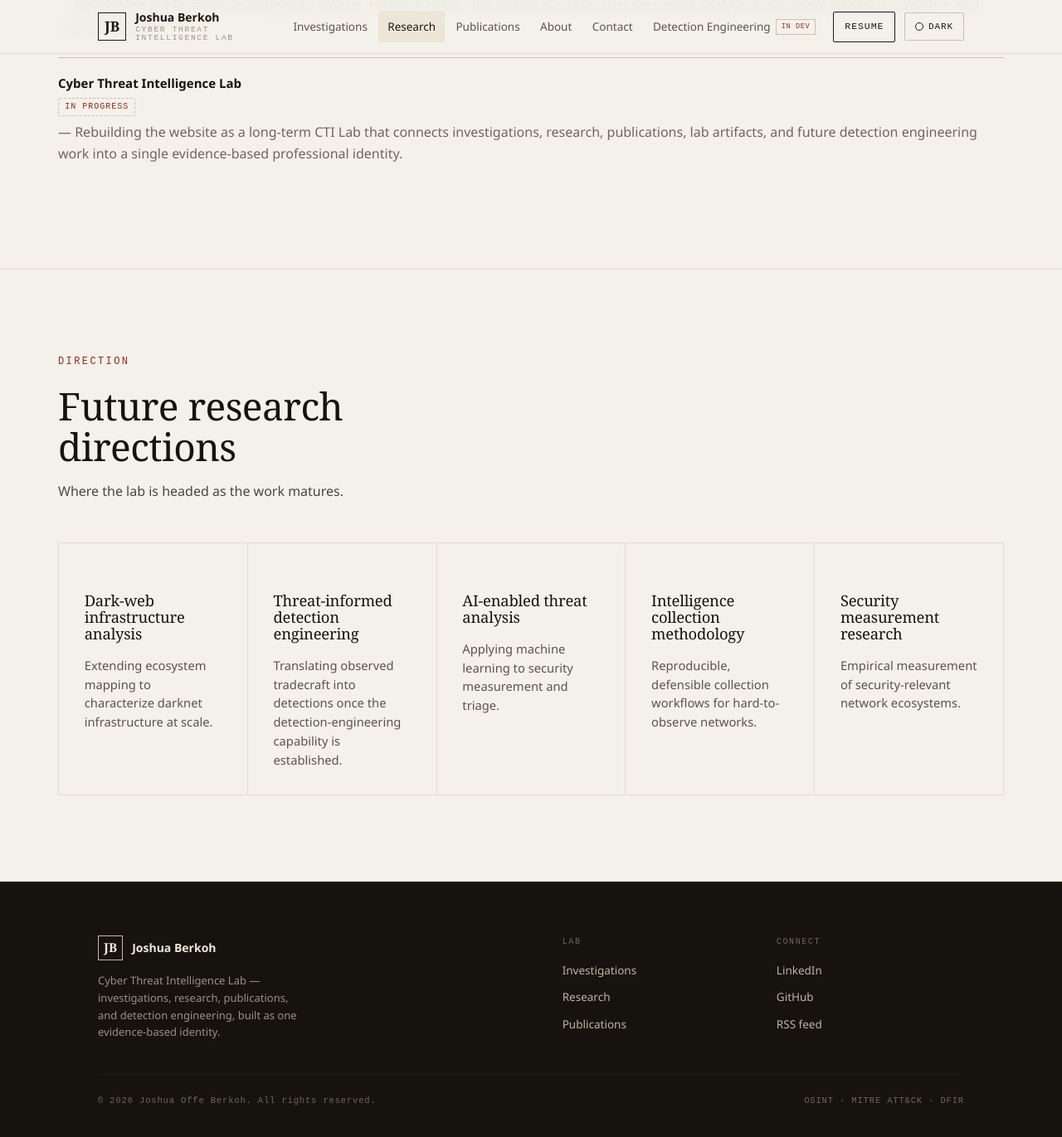
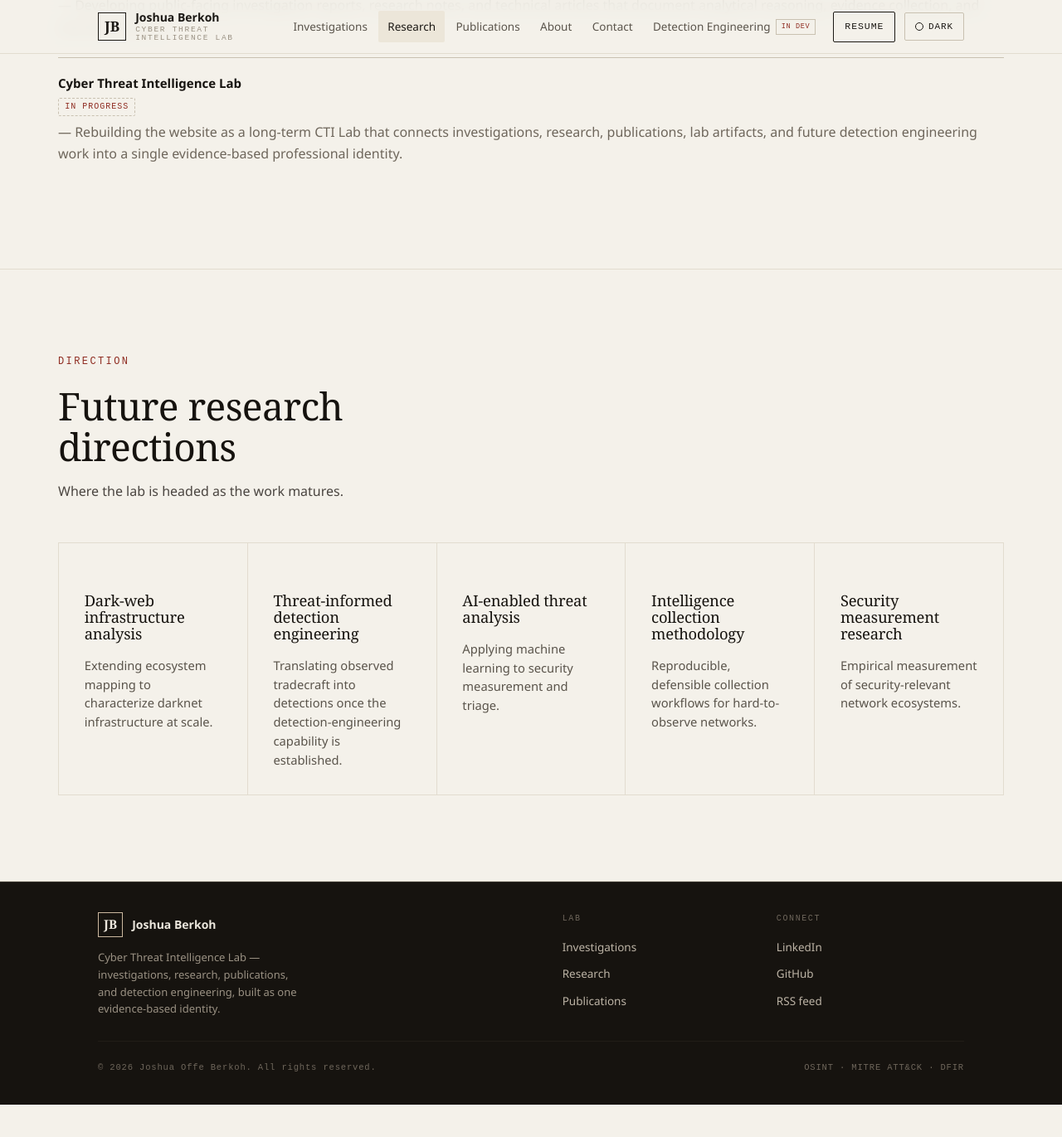
Before and after one commit to joshberk/joshberk.github.io, a Jekyll site: the page built from research.md, in a window 1280 px wide and 1400 px high, scrolled down 5268 px. Shown: the top 1371 px of the window at 83% size. Built offline with Jekyll 4.4.1, drawn with Linux system fonts in a browser that asks for light colours; after the commit the page ends 6600 px from its top, so only the background shows below that.

Commit message:
Fix dark-mode heading contrast and tighten report footer
Headings and strong text used the --ink surface token for their color, which
stays near-black in both themes and rendered black-on-black in night mode
(hero H1, capability titles, case titles, metadata, etc.). Point all text at
--text, which is identical in light mode and flips to light in dark mode.

Reduce the footer's heavy vertical padding so the dark band at the end of a
report is less of a black block.

Co-Authored-By: Claude Opus 4.8 <noreply@anthropic.com>

```diff
--- a/assets/css/style.scss
+++ b/assets/css/style.scss
@@ -437,7 +437,7 @@ header {
 .btn:hover { border-color: var(--text-strong); text-decoration: none; }
 .btn-primary {
   background: var(--ink);
-  border-color: var(--ink);
+  border-color: var(--text);
   color: var(--on-dark);
 }
 .btn-primary:hover {
@@ -453,7 +453,7 @@ header {
 [data-theme="dark"] .btn-primary:hover {
   background: var(--text-strong);
   border-color: var(--text-strong);
-  color: var(--ink);
+  color: var(--text);
 }
 .btn-outline { background: transparent; color: var(--text); }
 .btn-outline:hover { border-color: var(--text-strong); color: var(--text); }
@@ -544,7 +544,7 @@ header {
 .hero-copy h1 {
   margin: 0 0 1.6rem;
   font-size: clamp(2.4rem, 5.4vw, 4.25rem);
-  color: var(--ink);
+  color: var(--text);
 }
 .hero-description {
   max-width: 46ch;
@@ -664,7 +664,7 @@ header {
 .summary-card h3 {
   margin: 0.3rem 0 0;
   font-size: 1.4rem;
-  color: var(--ink);
+  color: var(--text);
 }
 .summary-card p {
   margin: 0;
@@ -741,7 +741,7 @@ header {
   font-size: clamp(1.5rem, 2.6vw, 2rem);
   line-height: 1.14;
 }
-.ic-title a { color: var(--ink); }
+.ic-title a { color: var(--text); }
 .ic-title a:hover { color: var(--accent); }
 .ic-desc {
   margin: 0;
@@ -763,7 +763,7 @@ header {
   font-weight: 500;
   font-size: 1.9rem;
   line-height: 1;
-  color: var(--ink);
+  color: var(--text);
 }
 .case-card-metrics .metric span {
   display: block;
@@ -820,7 +820,7 @@ header {
   aspect-ratio: 4 / 3;
   border-radius: 5px;
   overflow: hidden;
-  background-color: var(--ink);
+  background-color: var(--text);
   background-image: radial-gradient(circle at 1px 1px, rgba(203, 184, 160, 0.16) 1px, transparent 0);
   background-size: 22px 22px;
   box-shadow: var(--shadow);
@@ -872,7 +872,7 @@ header {
   font-family: var(--sans);
   font-weight: 600;
   font-size: 15px;
-  color: var(--ink);
+  color: var(--text);
 }
 .activity-list .tag-dev { justify-self: start; margin: 0; }
 .activity-list .activity-row {
@@ -1032,7 +1032,7 @@ header {
   font-family: var(--sans);
   font-weight: 600;
   font-size: 14px;
-  color: var(--ink);
+  color: var(--text);
 }
 .about-proof-grid span {
   display: block;
@@ -1107,13 +1107,13 @@ footer {
   color: var(--on-dark-faint);
   border-top: 1px solid var(--line-dark);
 }
-footer .container { padding-top: clamp(2.5rem, 5vw, 4rem); padding-bottom: clamp(2.5rem, 5vw, 4rem); }
+footer .container { padding-top: clamp(1.6rem, 3vw, 2.25rem); padding-bottom: clamp(1.6rem, 3vw, 2.25rem); }
 .footer-grid {
   display: grid;
   grid-template-columns: minmax(0, 1.4fr) minmax(8rem, 0.6fr) minmax(8rem, 0.6fr);
   gap: 2rem;
   align-items: start;
-  margin-bottom: 2.5rem;
+  margin-bottom: 1.75rem;
 }
 .footer-brand .footer-brand-row { display: flex; align-items: center; gap: 0.7rem; margin-bottom: 0.9rem; }
 .footer-brand .brand-mark { width: 30px; height: 30px; border-color: var(--on-dark-warm); color: var(--on-dark); font-size: 15px; }
@@ -1435,7 +1435,7 @@ footer .container { padding-top: clamp(2.5rem, 5vw, 4rem); padding-bottom: clamp
   text-transform: uppercase;
   color: var(--text-faint);
 }
-.meta-dl dd { margin: 0; font-size: 14px; font-weight: 600; color: var(--ink); }
+.meta-dl dd { margin: 0; font-size: 14px; font-weight: 600; color: var(--text); }
 
 /* Coming-soon panel */
 .coming-soon-panel {
@@ -1469,9 +1469,9 @@ footer .container { padding-top: clamp(2.5rem, 5vw, 4rem); padding-bottom: clamp
   margin: 2.6rem 0 1rem;
   padding-top: 1.1rem;
   border-top: 1px solid var(--line);
-  color: var(--ink);
-}
-.post-content h3 { margin: 1.9rem 0 0.7rem; color: var(--ink); }
+  color: var(--text);
+}
+.post-content h3 { margin: 1.9rem 0 0.7rem; color: var(--text); }
 .post-content a {
   color: var(--text);
   text-decoration: underline;
@@ -1504,7 +1504,7 @@ footer .container { padding-top: clamp(2.5rem, 5vw, 4rem); padding-bottom: clamp
   text-align: left;
   vertical-align: top;
 }
-.post-content thead th { background: var(--bg-tint); font-weight: 600; color: var(--ink); }
+.post-content thead th { background: var(--bg-tint); font-weight: 600; color: var(--text); }
 .post-content tbody tr:nth-child(even) { background: var(--bg-tint); }
 
 .post-figure { margin: clamp(1.5rem, 3vw, 2.25rem) 0; text-align: center; }
@@ -1728,7 +1728,7 @@ footer .container { padding-top: clamp(2.5rem, 5vw, 4rem); padding-bottom: clamp
 .pub-card:hover { border-color: var(--text-strong); background: var(--paper-strong); }
 .pub-card-head { display: flex; justify-content: space-between; align-items: flex-start; gap: 1rem; flex-wrap: wrap; }
 .pub-title { margin: 0; font-size: 1.3rem; line-height: 1.2; }
-.pub-title a { color: var(--ink); }
+.pub-title a { color: var(--text); }
 .pub-title a:hover { color: var(--accent); }
 .pub-type {
   font-family: var(--mono);
```
